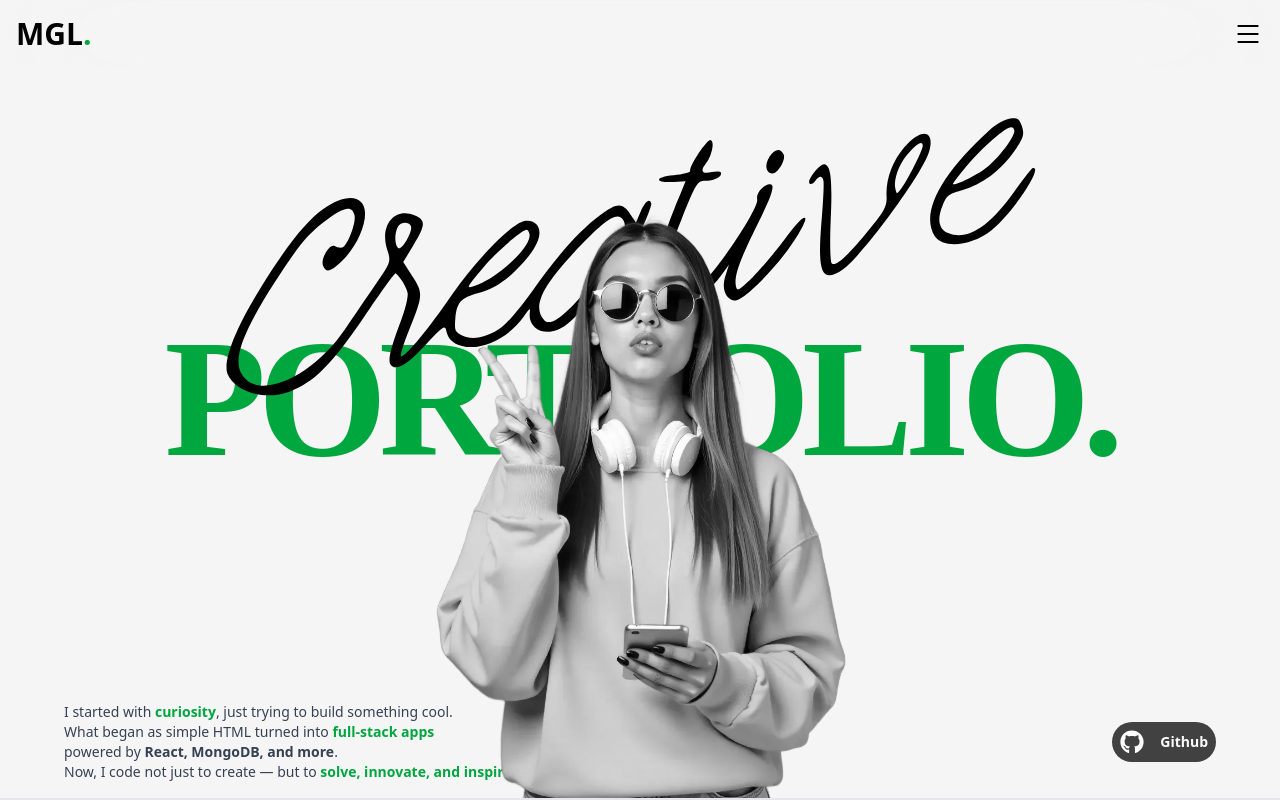
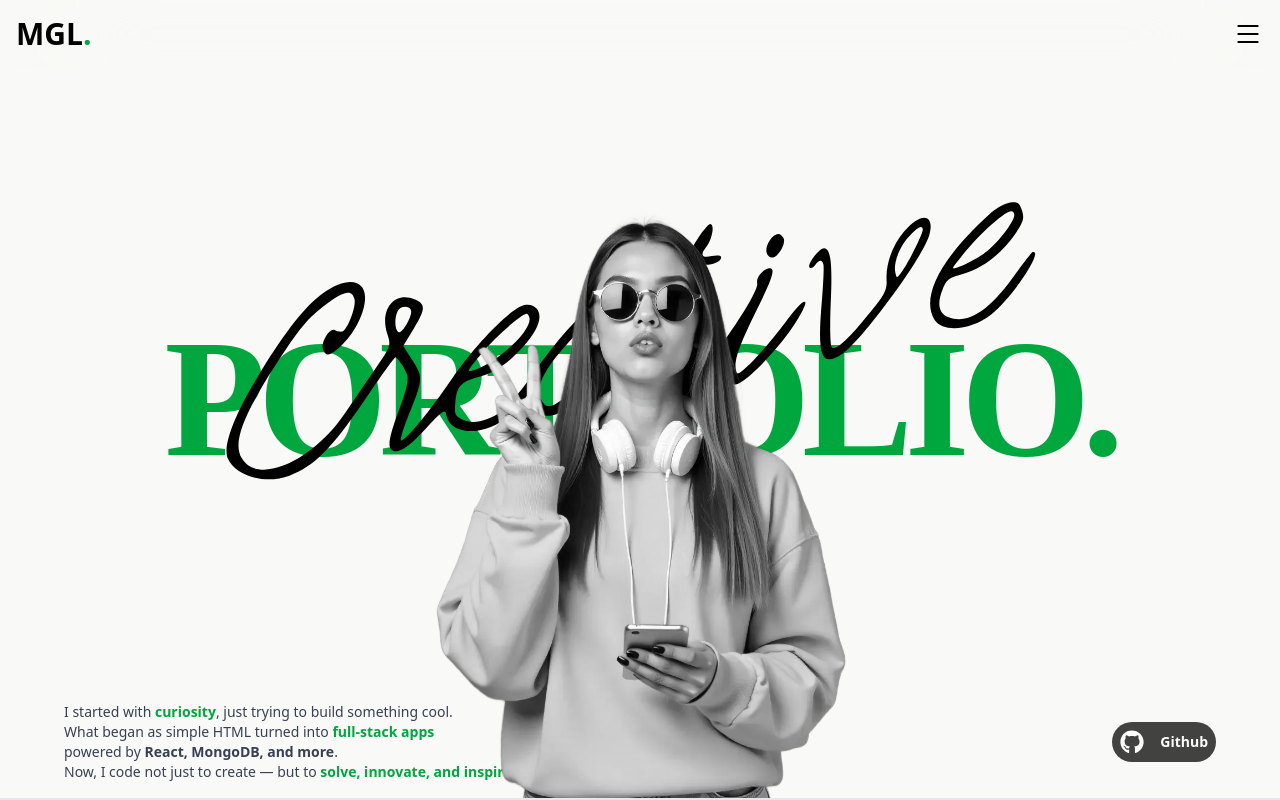
Before and after one commit to hassaammgl/Modern-portfolio-HSM, a React (Vite) app: page / in a window 1280 px wide. Built offline with nearby package versions, Linux system fonts and the light colour scheme; a web font is replaced by a local one.

Commit message:
fix: Clean up Hero component layout and restore image styling

```diff
--- a/src/components/Hero.jsx
+++ b/src/components/Hero.jsx
@@ -90,18 +90,26 @@ const Hero = () => {
     }, []);
 
     return (
-        <section className="relative w-full h-screen bg-[#f5f5f5] overflow-hidden px-8 py-6 flex flex-col justify-between border-b-2 border-gray-200">
+        <section className="relative w-full h-screen overflow-hidden px-8 py-6 flex flex-col justify-between border-b-2 border-gray-200">
             <div className="flex-1 flex items-center justify-center relative">
                 <h1 ref={titleRef} className="absolute text-[13vw] font-extrabold text-green-600 uppercase leading-none tracking-tighter z-0 cursor-pointer" style={{ fontFamily: 'Boldonse' }}>
                     Portfolio.
                 </h1>
-                <img ref={creativeRef} className="-rotate-12 absolute text-[7vw] font-light italic text-black top-[10%] z-10 w-4xl" src="/creative.svg" />
+                {/* <img ref={creativeRef} className="-rotate-12 align-middle w-4xl mb-[9rem] md:mt-[1rem]" src="/creative.svg" />
                 <img
                     ref={heroImageRef}
                     src={"/hero.png"}
                     alt="model"
                     className="absolute grayscale-100 hover:grayscale-0 transition-all ease-in-out duration-500 -bottom-10 z-20 max-h-[80vh] object-contain drop-shadow-black/100 opacity-0"
+                /> */}
+              <img ref={creativeRef} className="-rotate-12 align-middle w-4/5 sm:w-3/5 md:w-2/5 lg:w-4xl mb-16 sm:mb-24 md:mb-[9rem] mt-8 md:mt-[1rem] text-4xl lg:text-5xl xl:text-6xl" src="/creative.svg" />
+                <img
+                    ref={heroImageRef}
+                    src={"/hero.png"}
+                    alt="model"
+                    className="absolute grayscale-100 hover:grayscale-0 transition-all ease-in-out duration-500 bottom-0 sm:-bottom-10 left-0 right-0 mx-auto z-20 max-h-[80vh] object-contain drop-shadow-black/100 opacity-0"
                 />
+
             </div>
             <div className="absolute flex items-center justify-between text-sm text-gray-700 bottom-0 left-0 px-16 py-4 font-sans w-full">
                 <p className='opacity-0' ref={textRef}>I started with <span className="font-semibold text-green-600">curiosity</span>, just trying to build something cool. <br />
```
